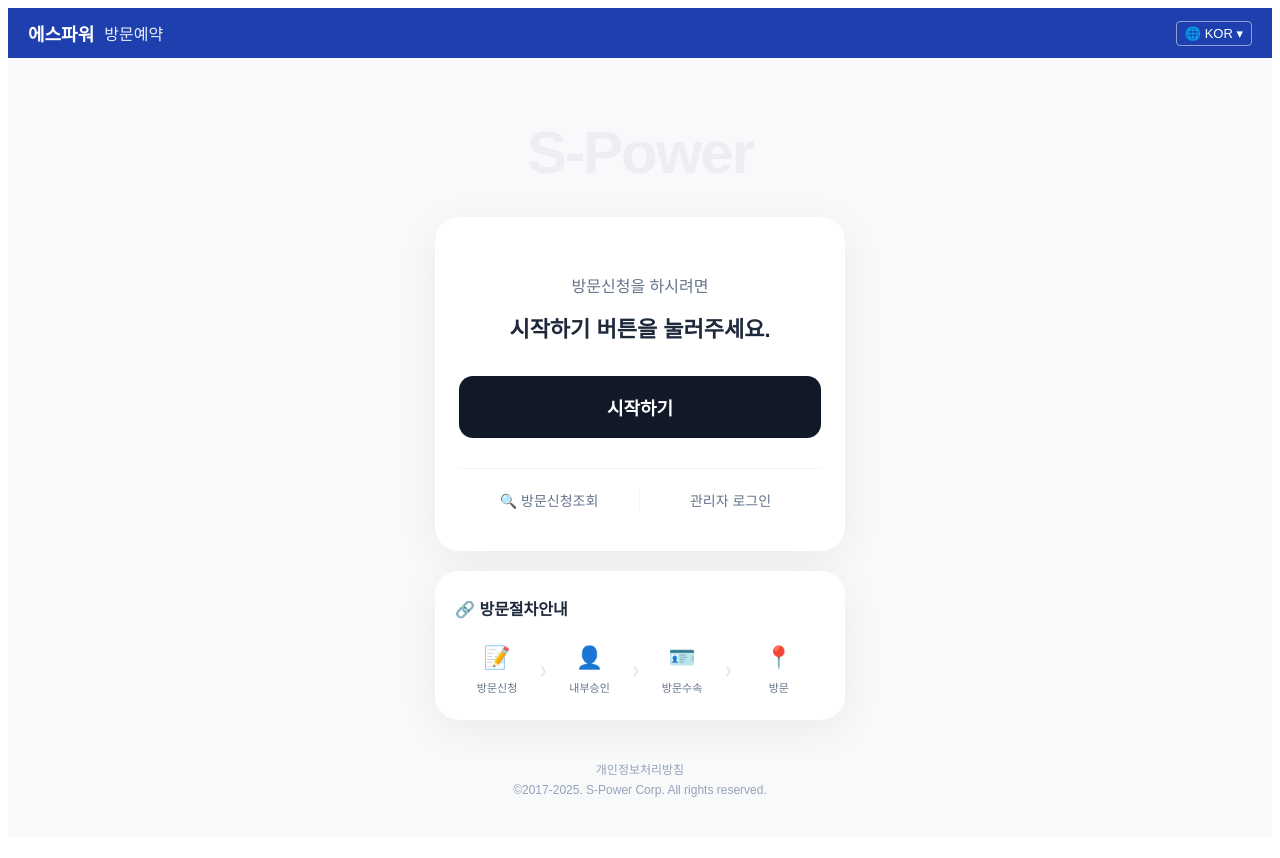
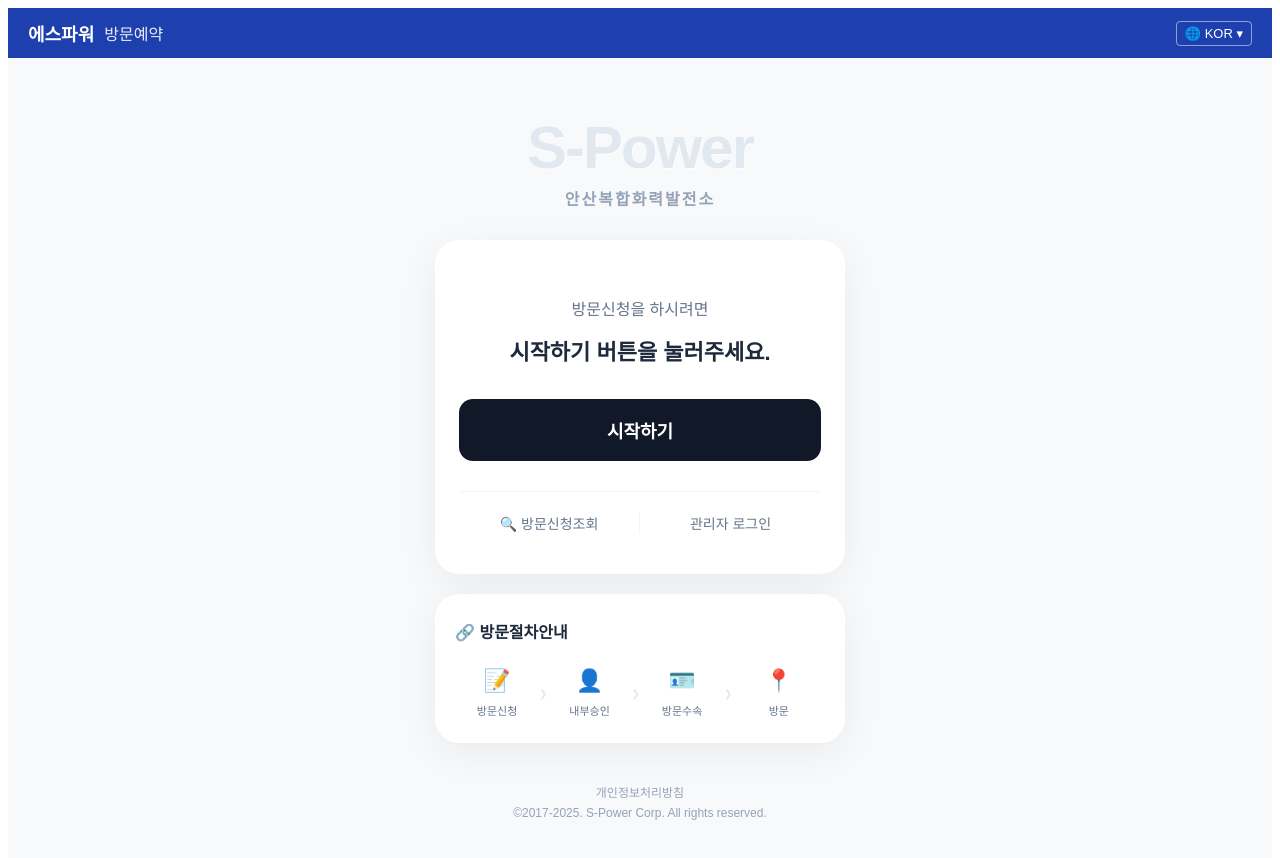
Before and after one commit to JinnyDad/visitor-system, a Next.js app: page / in a window 1280 px wide. Shown: the top 858 px of the page. Built offline with nearby package versions, Linux system fonts and the light colour scheme.

Commit message:
design: add 'Ansan Combined Cycle Power Plant' subtitle to main page

```diff
--- a/app/page.js
+++ b/app/page.js
@@ -7,7 +7,7 @@
 
   return (
     <div style={{ minHeight: "100vh", backgroundColor: "#f8f9fa", fontFamily: "'Pretendard', sans-serif", display: "flex", flexDirection: "column", alignItems: "center" }}>
-      {/* 상단 네이비 헤더 - 전체 너비 확장 */}
+      {/* 상단 네이비 헤더 */}
       <header style={{ backgroundColor: "#1e40af", color: "white", padding: "12px 20px", display: "flex", justifyContent: "space-between", alignItems: "center", width: "100%", boxSizing: "border-box" }}>
         <div style={{ display: "flex", alignItems: "center", gap: "10px" }}>
           <span style={{ fontWeight: "bold", fontSize: "18px" }}>에스파워</span>
@@ -17,12 +17,31 @@
       </header>
 
       <main style={{ flex: 1, padding: "0 20px", maxWidth: "450px", width: "100%", boxSizing: "border-box" }}>
-        {/* S-Power 배경 글자: 겹치지 않게 패딩 조정 */}
-        <div style={{ textAlign: "center", fontSize: "60px", fontWeight: "900", color: "#eceef1", letterSpacing: "-2px", padding: "60px 0 30px 0", userSelect: "none" }}>
-          S-Power
+        {/* S-Power 배경 글자 영역 */}
+        <div style={{ textAlign: "center", padding: "60px 0 30px 0", userSelect: "none" }}>
+          <div style={{
+            fontSize: "60px",
+            fontWeight: "900",
+            color: "#e2e8f0",
+            letterSpacing: "-2px",
+            lineHeight: "1",
+            textShadow: "1px 1px 0px rgba(255,255,255,0.8)"
+          }}>
+            S-Power
+          </div>
+          {/* 추가된 보조 문구: 안산복합화력발전소 */}
+          <div style={{
+            fontSize: "16px",
+            fontWeight: "600",
+            color: "#94a3b8",
+            marginTop: "8px",
+            letterSpacing: "2px"
+          }}>
+            안산복합화력발전소
+          </div>
         </div>
 
-        {/* 시작하기 카드: 중앙 정렬 강화 */}
+        {/* 시작하기 카드 */}
         <div style={{ backgroundColor: "white", borderRadius: "24px", boxShadow: "0 10px 40px rgba(0,0,0,0.06)", padding: "40px 24px", textAlign: "center", marginBottom: "20px" }}>
           <p style={{ color: "#64748b", fontSize: "16px", marginBottom: "8px" }}>방문신청을 하시려면</p>
           <h2 style={{ fontSize: "22px", fontWeight: "bold", color: "#1e293b", marginBottom: "30px", lineHeight: "1.4" }}>
```
